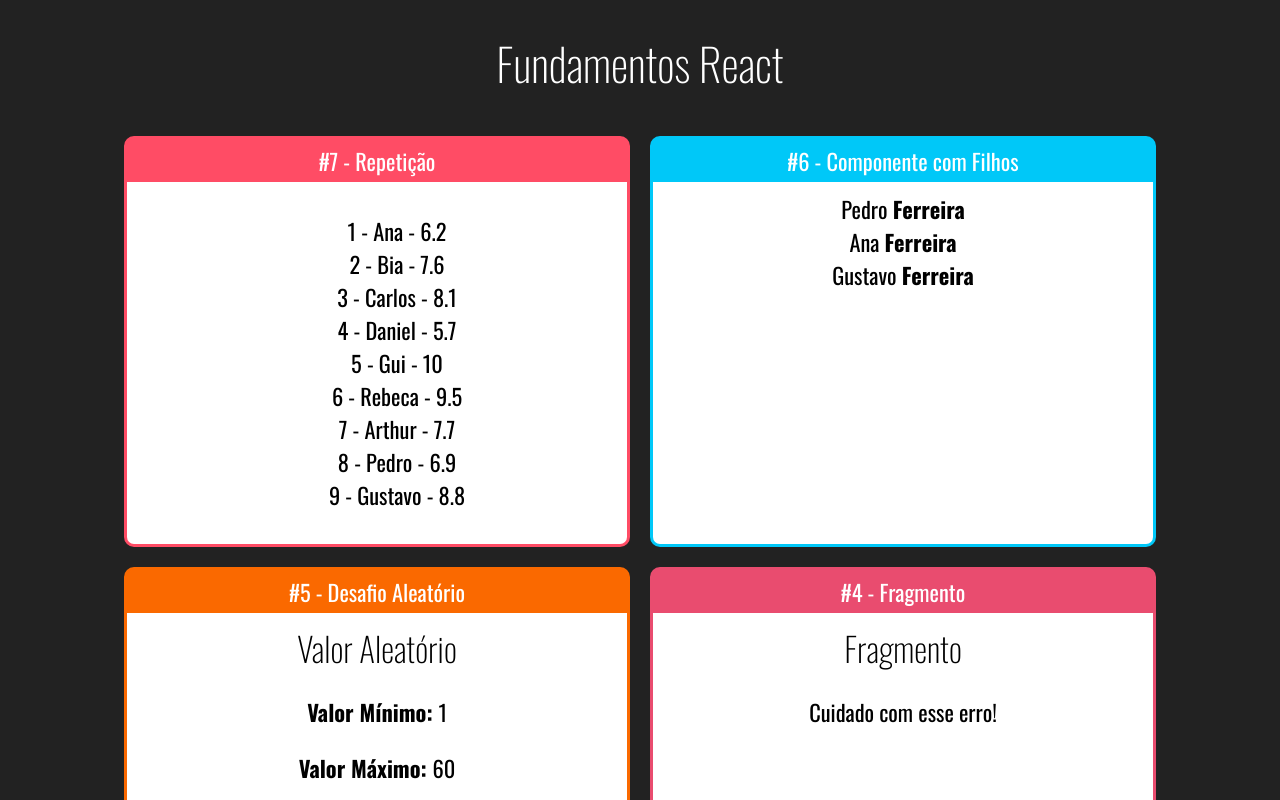
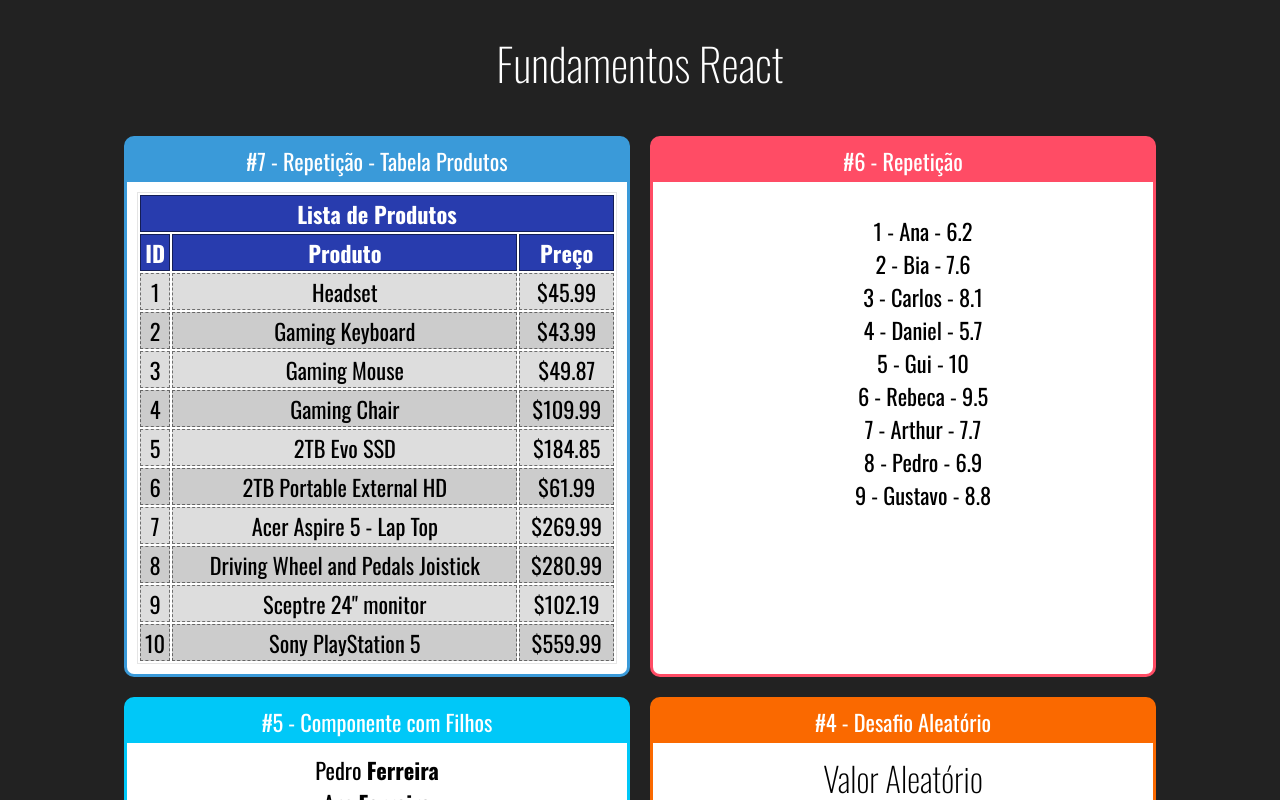
Before and after one commit to Edmilson-Hao/fundamentos-react, a React (Create React App) app: page / in a window 1280 px wide. Shown: the top 800 px of the page. Built offline with nearby package versions, Linux system fonts and the light colour scheme.

Commit message:
Desafio da Repetição

```diff
--- a/src/components/App.jsx
+++ b/src/components/App.jsx
@@ -1,8 +1,9 @@
 import React            from 'react'
 
-import ListaAlunos from './repeticao/ListaAlunos'
+import TabelaProdutos   from './repeticao/TabelaProdutos'
+import ListaAlunos      from './repeticao/ListaAlunos'
 import Familia          from './basicos/Familia'
-import FamiliaMembro          from './basicos/FamiliaMembro'
+import FamiliaMembro    from './basicos/FamiliaMembro'
 import Card             from './layout/Card'
 import Aleatorio        from './basicos/Aleatorio'
 import Fragmento        from './basicos/Fragmento'
@@ -22,11 +23,15 @@ export default _ =>
 
         <div className='Cards'>
 
-            <Card titulo='#7 - Repetição' color='#FF4C65'>
+            <Card titulo='#7 - Repetição - Tabela Produtos' color ='#3A9AD9'>
+                <TabelaProdutos />
+            </Card>
+
+            <Card titulo='#6 - Repetição' color='#FF4C65'>
                 <ListaAlunos></ListaAlunos>
             </Card>
 
-            <Card titulo='#6 - Componente com Filhos' color='#00C8F8'>
+            <Card titulo='#5 - Componente com Filhos' color='#00C8F8'>
                 <Familia sobrenome='Ferreira'>
                     <FamiliaMembro nome='Pedro' />
                     <FamiliaMembro nome='Ana' />
@@ -34,11 +39,11 @@ export default _ =>
                 </Familia>
             </Card>
 
-            <Card titulo='#5 - Desafio Aleatório' color='#FA6900'>
+            <Card titulo='#4 - Desafio Aleatório' color='#FA6900'>
                 <Aleatorio min={1} max={60} />
             </Card>
 
-            <Card titulo='#4 - Fragmento' color='#E94C6F'>
+            <Card titulo='#3 - Fragmento' color='#E94C6F'>
                 <Fragmento/>
             </Card>
 
--- /dev/null
+++ b/src/components/repeticao/TabelaProdutos.css
@@ -0,0 +1,28 @@
+#tableWrapper {
+    display: flex;
+    align-items: center;
+    justify-content: center;
+}
+
+table {
+    width: 100%;
+    border: 1px solid rgba(0, 0, 0, .1);
+}
+
+th {
+    background-color: #283CAE;
+    border: 1px solid rgba(0, 0, 0, .5);
+    color: white;
+}
+
+td {
+    border: 1px dashed rgba(0, 0, 0, .5)
+}
+
+.Par {
+    background-color: #ddd;
+}
+
+.Impar {
+    background-color: #ccc;
+}
--- /dev/null
+++ b/src/components/repeticao/TabelaProdutos.jsx
@@ -0,0 +1,38 @@
+import React from 'react'
+
+import produtos from '../../data/produtos'
+import './TabelaProdutos.css'
+
+export default props => {
+    const produtosTD = produtos.map((produto, i) =>{
+        return (
+            <tr key={ produto.id } className={ i % 2 === 0 ? 'Par' : 'Impar' }>
+                <td>{produto.id}</td>
+                <td>{produto.name}</td>
+                <td>${produto.price}</td>
+            </tr>
+        )
+    })
+
+    return (
+        <div id='tableWrapper'>
+            <table>
+                <thead>
+                    <tr>
+                        <th colspan="3">Lista de Produtos</th>
+                    </tr>
+
+                    <tr>
+                        <th>ID</th>
+                        <th>Produto</th>
+                        <th>Preço</th>
+                    </tr>
+                </thead>
+
+                <tbody>
+                    { produtosTD }
+                </tbody>
+            </table>
+        </div>
+    )
+}
--- /dev/null
+++ b/src/data/produtos.js
@@ -0,0 +1,22 @@
+export default [
+    {id: 1,     name: 'Headset',                            price: 45.99},
+    {id: 2,     name: 'Gaming Keyboard',                    price: 43.99},
+    {id: 3,     name: 'Gaming Mouse',                       price: 49.87},
+    {id: 4,     name: 'Gaming Chair',                       price: 109.99},
+    {id: 5,     name: '2TB Evo SSD',                        price: 184.85},
+    {id: 6,     name: '2TB Portable External HD',           price: 61.99},
+    {id: 7,     name: 'Acer Aspire 5 - Lap Top',            price: 269.99},
+    {id: 8,     name: 'Driving Wheel and Pedals Joistick',  price: 280.99},
+    {id: 9,     name: 'Sceptre 24" monitor',                price: 102.19},
+    {id: 10,    name: 'Sony PlayStation 5',                 price: 559.99},
+]
+
+//outra forma de fazer
+
+/*
+const produtos = [
+    ...
+]
+
+export default produtos
+*/
```
